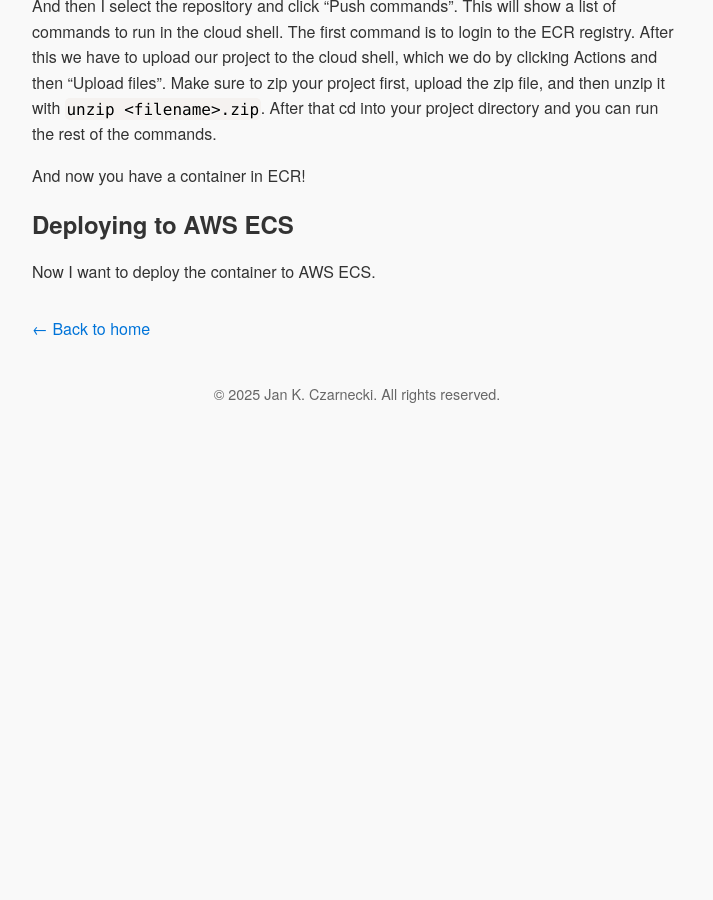
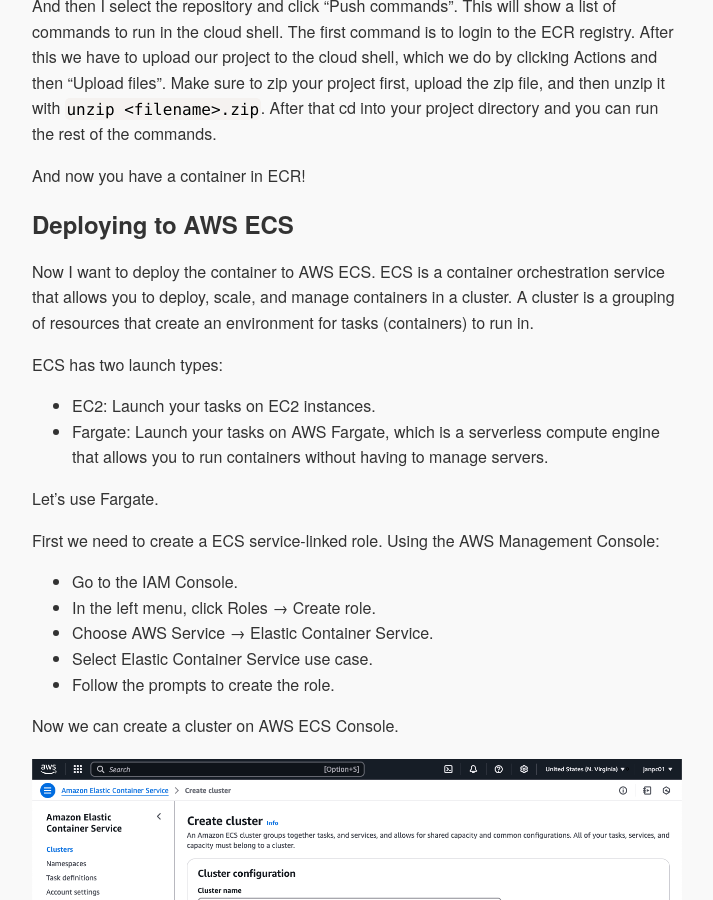
Before and after one commit to janpc01/janpc01.github.io, a Jekyll site: the page built from _posts/2025-01-24-deploy-springboot-app-AWS.md, in a window 1280 px wide and 900 px high, scrolled down 3859 px. Shown: the whole window, without its empty margins (283-996 px from the left). Built offline with Jekyll 4.4.1, drawn with Linux system fonts in a browser that asks for light colours; some web fonts are replaced; comment, search, counter and statistics services are not loaded; before the commit the page ends 4304 px from its top, so only the background shows below that.

Commit message:
blog update

```diff
--- a/_layouts/default.html
+++ b/_layouts/default.html
@@ -7,7 +7,7 @@
     <link rel="stylesheet" href="{{ 'styles.css' | relative_url }}">
 </head>
 <body>
-    <button id="themeToggle" class="theme-toggle">click</button>
+    <!-- <button id="themeToggle" class="theme-toggle">click</button> -->
     {{ content }}
     <script src="{{ 'script.js' | relative_url }}"></script>
 </body>
--- a/_posts/2025-01-24-deploy-springboot-app-AWS.md
+++ b/_posts/2025-01-24-deploy-springboot-app-AWS.md
@@ -111,4 +111,21 @@
 
 ## Deploying to AWS ECS
 
-Now I want to deploy the container to AWS ECS.
+Now I want to deploy the container to AWS ECS. ECS is a container orchestration service that allows you to deploy, scale, and manage containers in a cluster. A cluster is a grouping of resources that create an environment for tasks (containers) to run in.
+
+ECS has two launch types:
+- EC2: Launch your tasks on EC2 instances.
+- Fargate: Launch your tasks on AWS Fargate, which is a serverless compute engine that allows you to run containers without having to manage servers.
+
+Let's use Fargate.
+
+First we need to create a ECS service-linked role.
+Using the AWS Management Console:
+- Go to the IAM Console.
+- In the left menu, click Roles → Create role.
+- Choose AWS Service → Elastic Container Service.
+- Select Elastic Container Service use case.
+- Follow the prompts to create the role.
+
+Now we can create a cluster on AWS ECS Console.
+![Create ECS Cluster](/assets/images/create-ecs-cluster.png)
```
Also changed, not shown: assets/images/create-ecs-cluster.png (added), assets/images/create-ecs-service.png (added), assets/images/create-ecs-task-p1.png (added), assets/images/create-ecs-task-p2.png (added).
